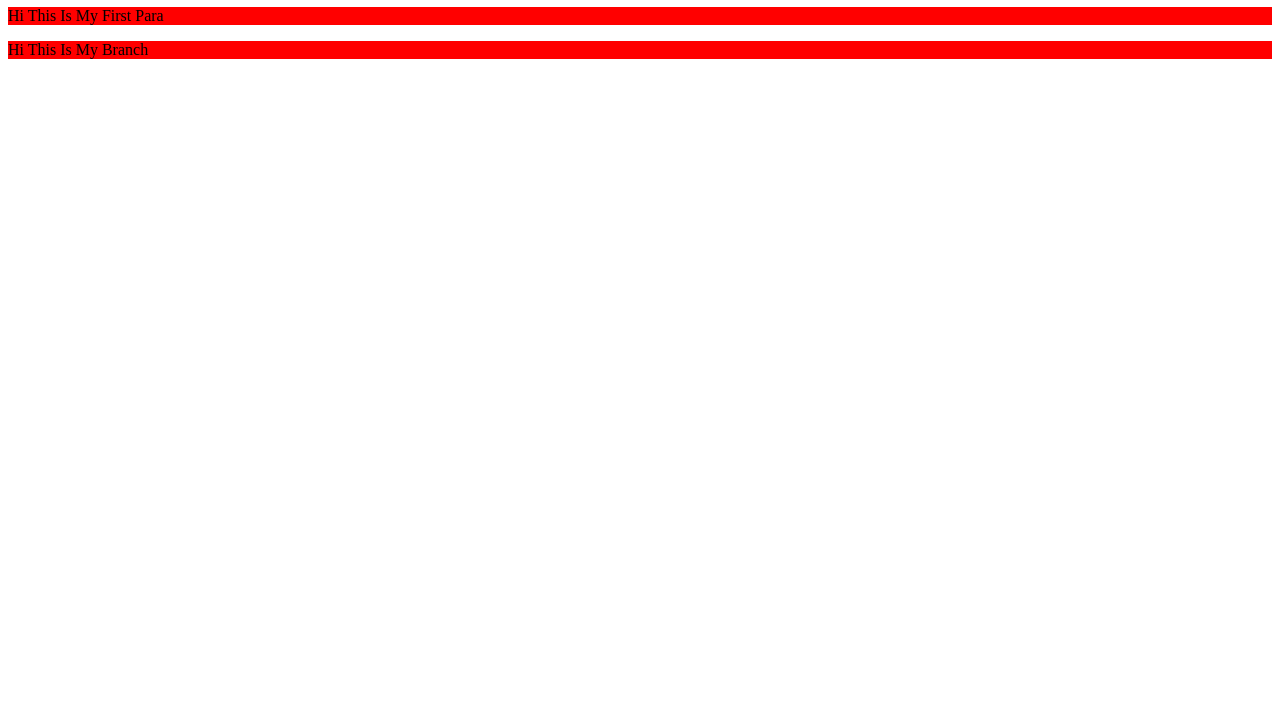
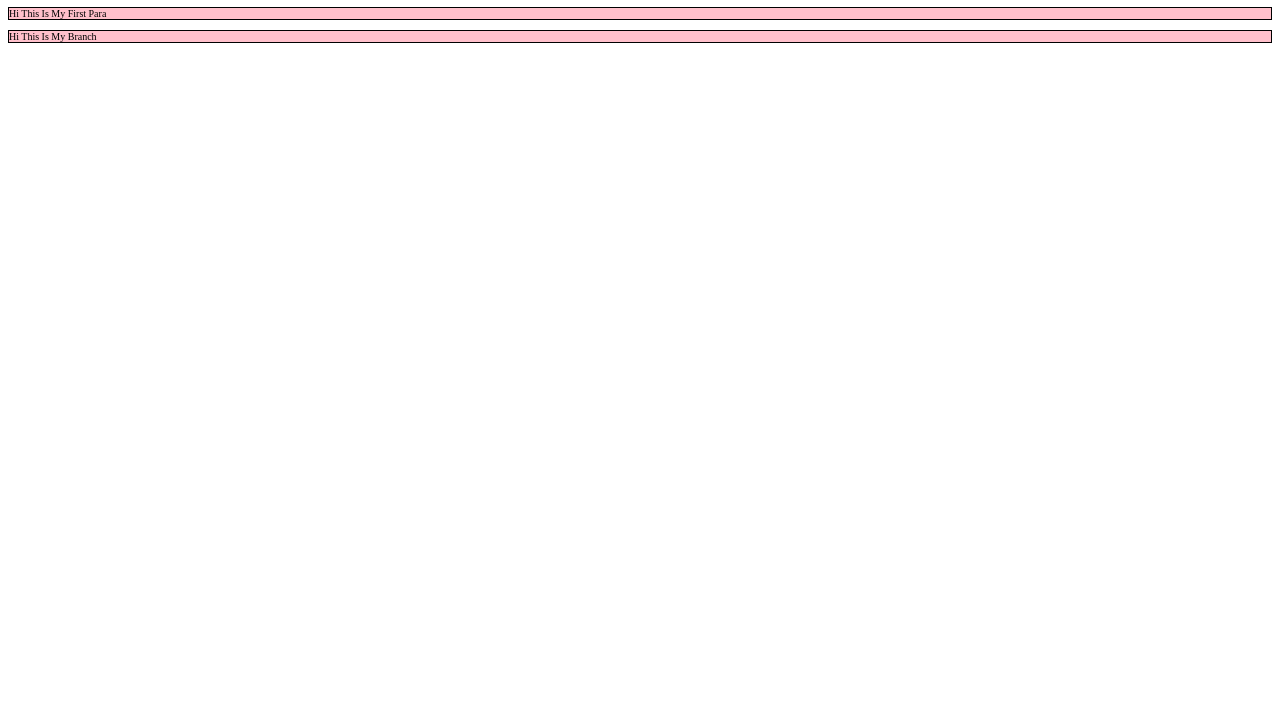
Before and after one commit to PoojaMaykoti/PoojaMyakoti-Site, a plain HTML site: page Index.html in a window 1280 px wide. Shown: the part 73-800 px from the top of the page. Drawn offline with Linux system fonts and the light colour scheme.

Commit message:
update style

```diff
--- a/Index.html
+++ b/Index.html
@@ -9,7 +9,10 @@
    p
    {
 
-   	  background-color: red;
+   	  background-color: pink;
+   	  border: 1px solid black;
+   	  font-size: 10px;
+
    }
 
 
```
